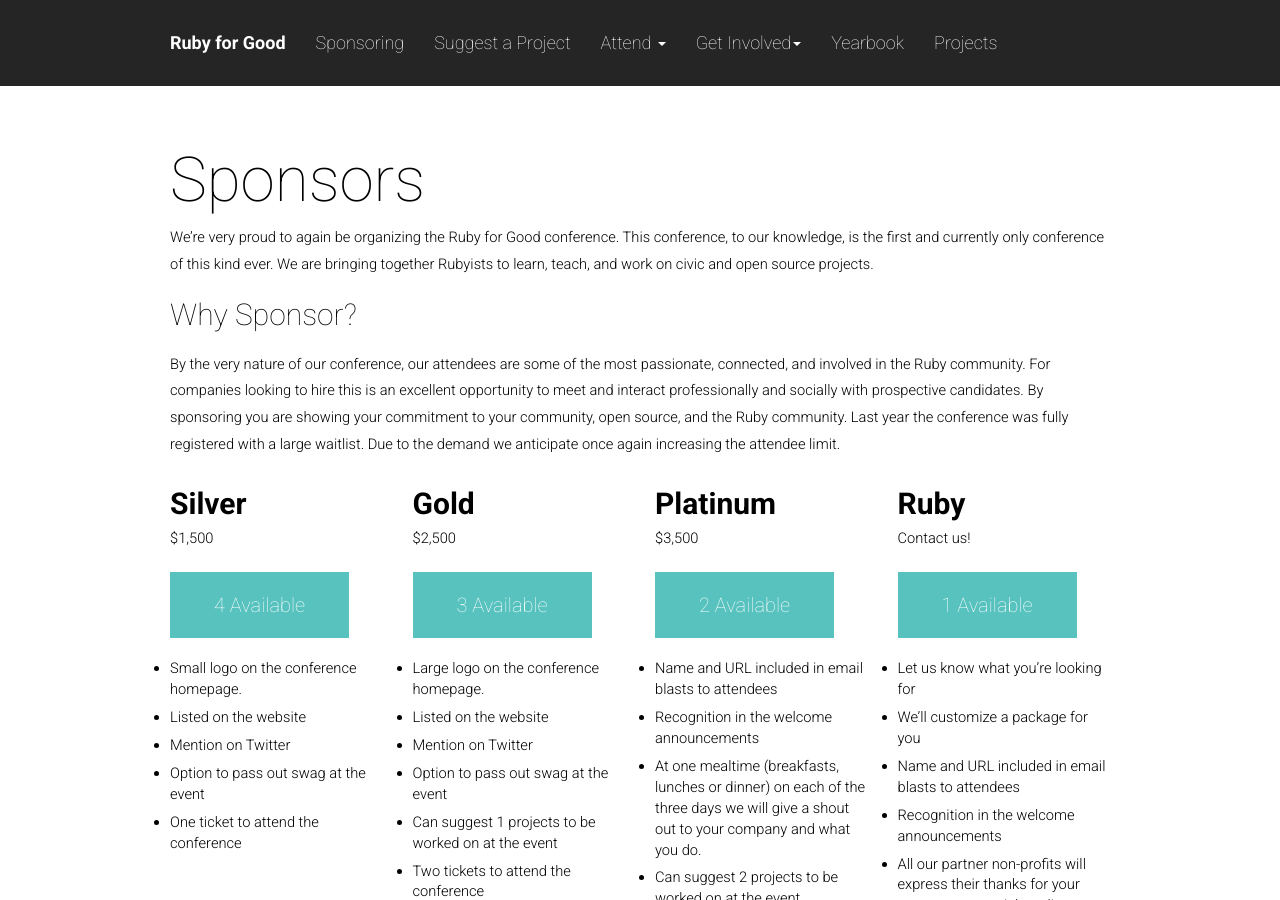
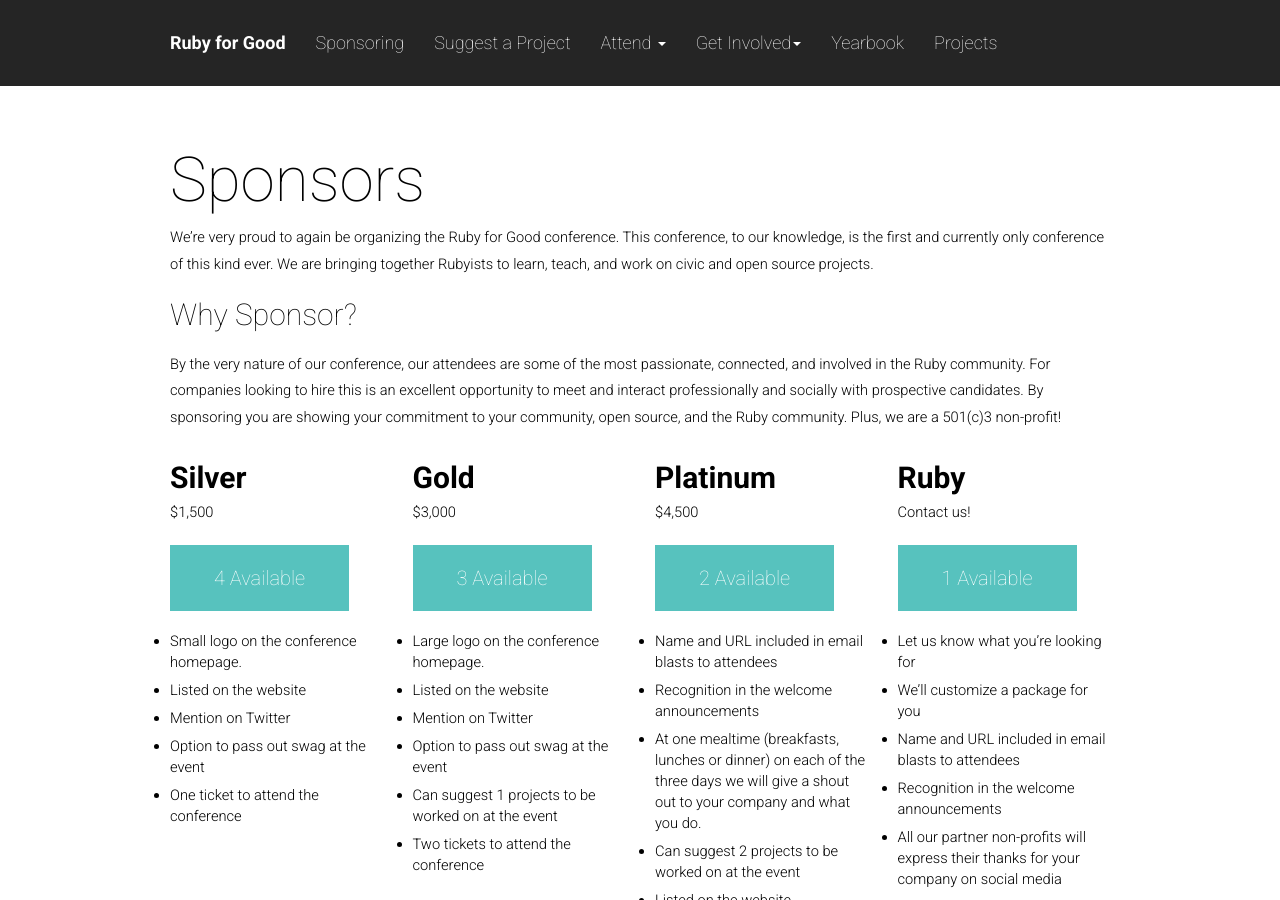
Before and after one commit to rubyforgood/rubyforgood.org--old, a Jekyll site: the page built from sponsors.md, in a window 1280 px wide and 900 px high. Built offline with Jekyll 4.4.1, drawn with Linux system fonts in a browser that asks for light colours; our own code applies the rules of GitHub Pages for plain Markdown files.

Commit message:
Update sponsors.md

```diff
--- a/sponsors.md
+++ b/sponsors.md
@@ -9,7 +9,7 @@
 
 ###### Why Sponsor?
 
-By the very nature of our conference, our attendees are some of the most passionate, connected, and involved in the Ruby community. For companies looking to hire this is an excellent opportunity to meet and interact professionally and socially with prospective candidates. By sponsoring you are showing your commitment to your community, open source, and the Ruby community. Last year the conference was fully registered with a large waitlist. Due to the demand we anticipate once again increasing the attendee limit.
+By the very nature of our conference, our attendees are some of the most passionate, connected, and involved in the Ruby community. For companies looking to hire this is an excellent opportunity to meet and interact professionally and socially with prospective candidates. By sponsoring you are showing your commitment to your community, open source, and the Ruby community. Plus, we are a 501(c)3 non-profit!
 
 <section class="row sponsor-levels">
 <div class="col-md-3 col-sm-3" markdown="1">
@@ -31,7 +31,7 @@
 <div class="col-md-3 col-sm-3" markdown="1">
 
 ###### **Gold**
-$2,500
+$3,000
 
 <div class="btn-wrapper">
 <a href="mailto:{{ site.data.constants.contact_email }}?subject=Gold Sponsorship" class="btn btn-sm btn-primary">3 Available</a>
@@ -48,7 +48,7 @@
 <div class="col-md-3 col-sm-3" markdown="1">
 
 ###### **Platinum**
-$3,500
+$4,500
 
 <div class="btn-wrapper">
 <a href="mailto:{{ site.data.constants.contact_email }}?subject=Platinum Sponsorship" class="btn btn-sm btn-primary">2 Available</a>
```
